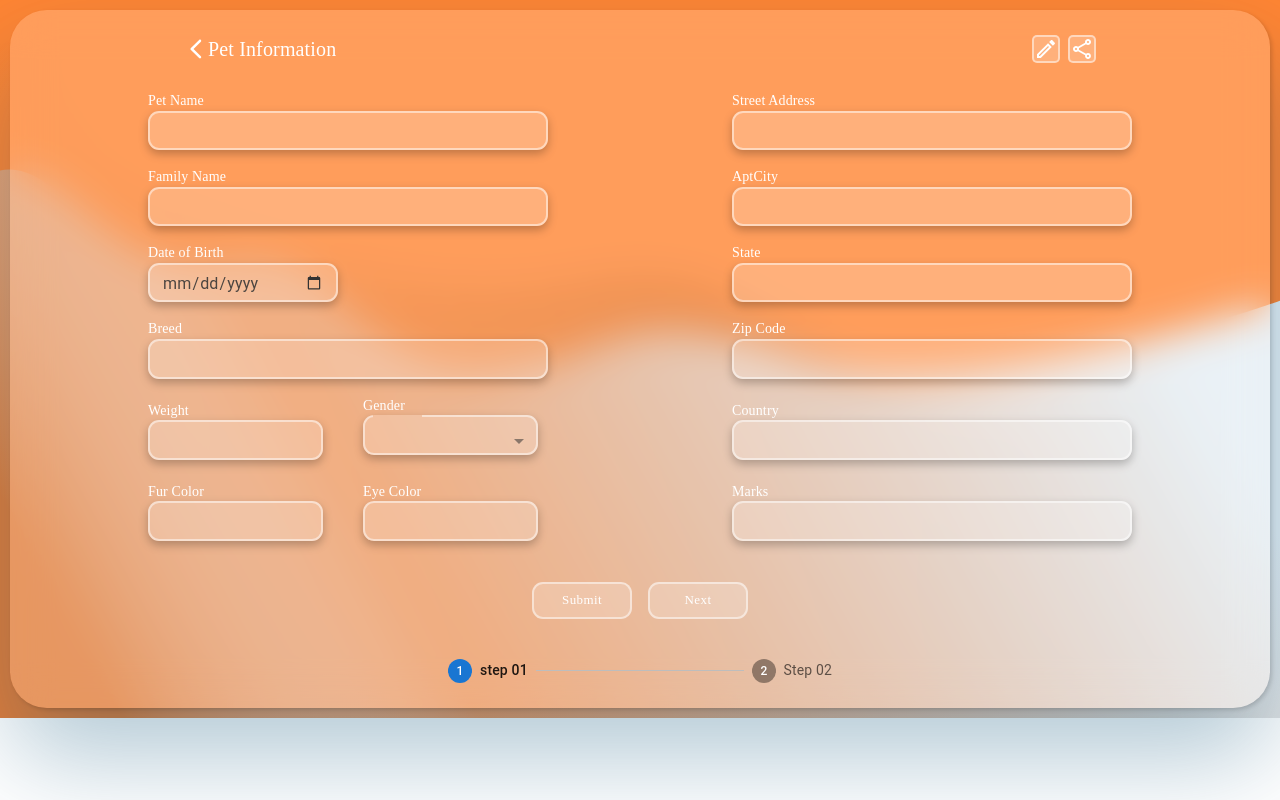
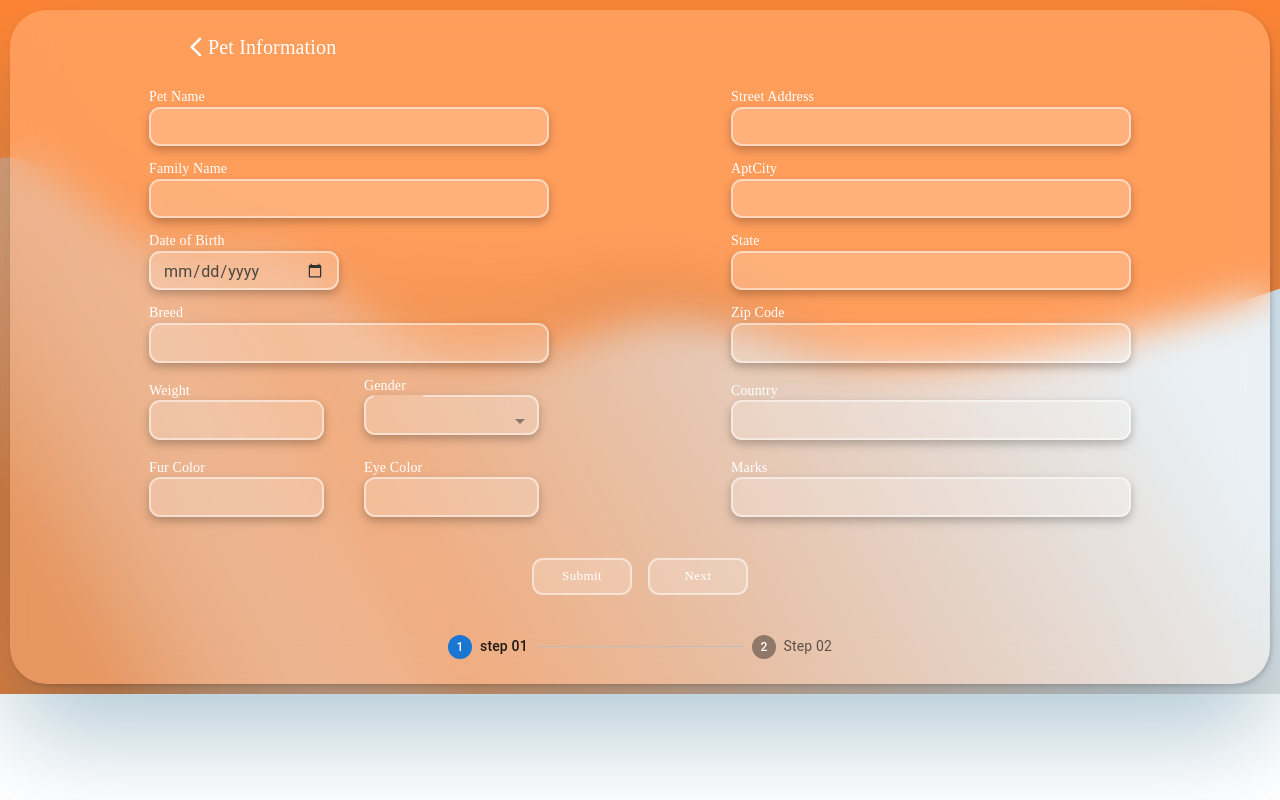
Before and after one commit to Dushani-Ranasinghe/mui-stepper-form, a React (Create React App) app: page / in a window 1280 px wide. Built offline with nearby package versions, Linux system fonts and the light colour scheme; a web font is replaced by a local one.

Commit message:
Minor changes in styles

```diff
--- a/src/Components/FormStepper.js
+++ b/src/Components/FormStepper.js
@@ -37,9 +37,6 @@ const btnStyle = {
   fontSize: "13px",
 };
 
-const boxStyle = {
-  justifyContent: { md: "left", sm: "center" },
-};
 export default function FormStepper() {
   const [activeStep, setActiveStep] = React.useState(0);
 
@@ -73,6 +70,7 @@ export default function FormStepper() {
             Pet Information
           </Typography>
         </Box>
+        {activeStep === 1 && (
         <Box display={"flex"}>
           <EditOutlinedIcon
             sx={{
@@ -95,7 +93,7 @@ export default function FormStepper() {
               background: "rgba(255, 255, 255, 0.2)",
             }}
           />
-        </Box>
+        </Box> )}
       </Box>
 
       <Box>
--- a/src/Components/PreviewPage.js
+++ b/src/Components/PreviewPage.js
@@ -152,7 +152,7 @@ export default function PreviewPage() {
     <div>
       <Grid
         container
-        spacing={2}
+        spacing={1.5}
         alignItems="center"
         justifyContent="center"
         flexGrow={1}
--- a/src/Components/Test.js
+++ b/src/Components/Test.js
@@ -117,7 +117,7 @@ const smallFieldBoxStyle ={
   return (
     <Grid
       container
-      spacing={2}
+      spacing={1.5}
       alignItems="center"
       justifyContent="center"
       flexGrow={1}
```
